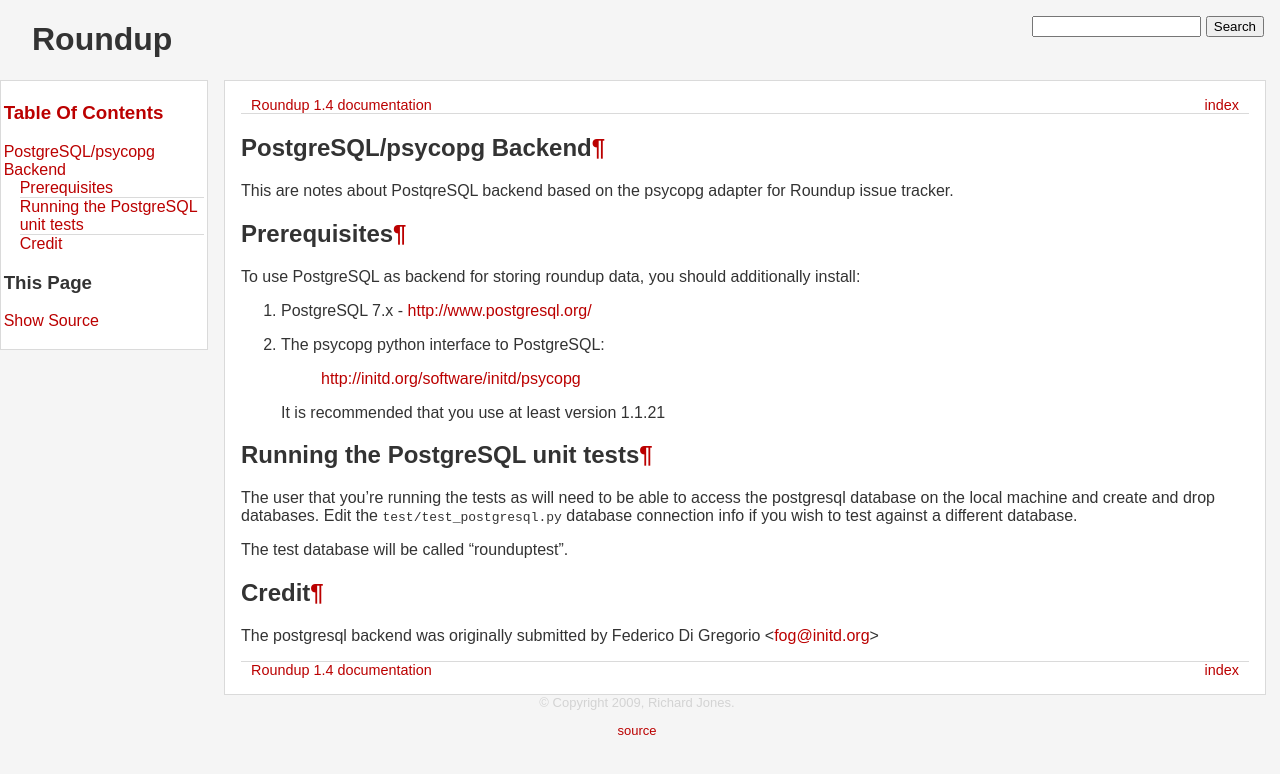
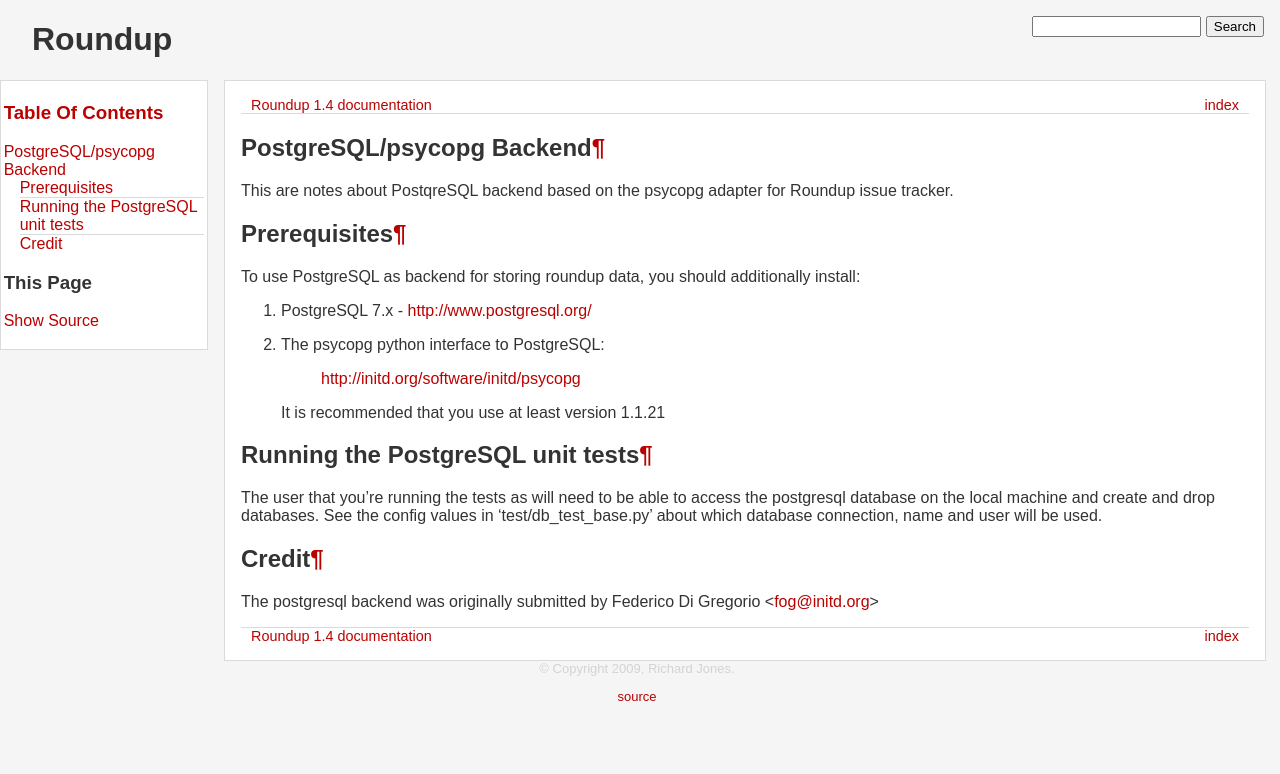
Before and after one commit to roundup-tracker/roundup, a Sphinx documentation site: the page built from doc/postgresql.txt, in a window 1280 px wide. Shown: the top 774 px of the page. Built offline with Sphinx 7.4.7, drawn with Linux system fonts in a browser that asks for light colours; pages that are not in the unit, such as notebooks, are missing from menus.

Commit message:
Docs update for mysql and postgresl: Mentioned test/db_test_base.py because   that is the place where the default database parameters comes from.

```diff
--- a/doc/mysql.txt
+++ b/doc/mysql.txt
@@ -37,8 +37,8 @@
        FLUSH PRIVILEGES;
 
 2. If your administrator has provided you with database connection info,
-   you can modify MYSQL_* constants in the file test/test_db.py with
-   the correct values.
+   see the config values in 'test/db_test_base.py'
+   about which database connection, name and user will be used.
 
 The MySQL database should not contain any tables. Tests will not
 drop the database with existing data.
--- a/doc/postgresql.txt
+++ b/doc/postgresql.txt
@@ -25,10 +25,8 @@
 
 The user that you're running the tests as will need to be able to access
 the postgresql database on the local machine and create and drop
-databases. Edit the ``test/test_postgresql.py`` database connection info if
-you wish to test against a different database.
-
-The test database will be called "rounduptest".
+databases. See the config values in 'test/db_test_base.py'
+about which database connection, name and user will be used.
 
 
 Credit
```
